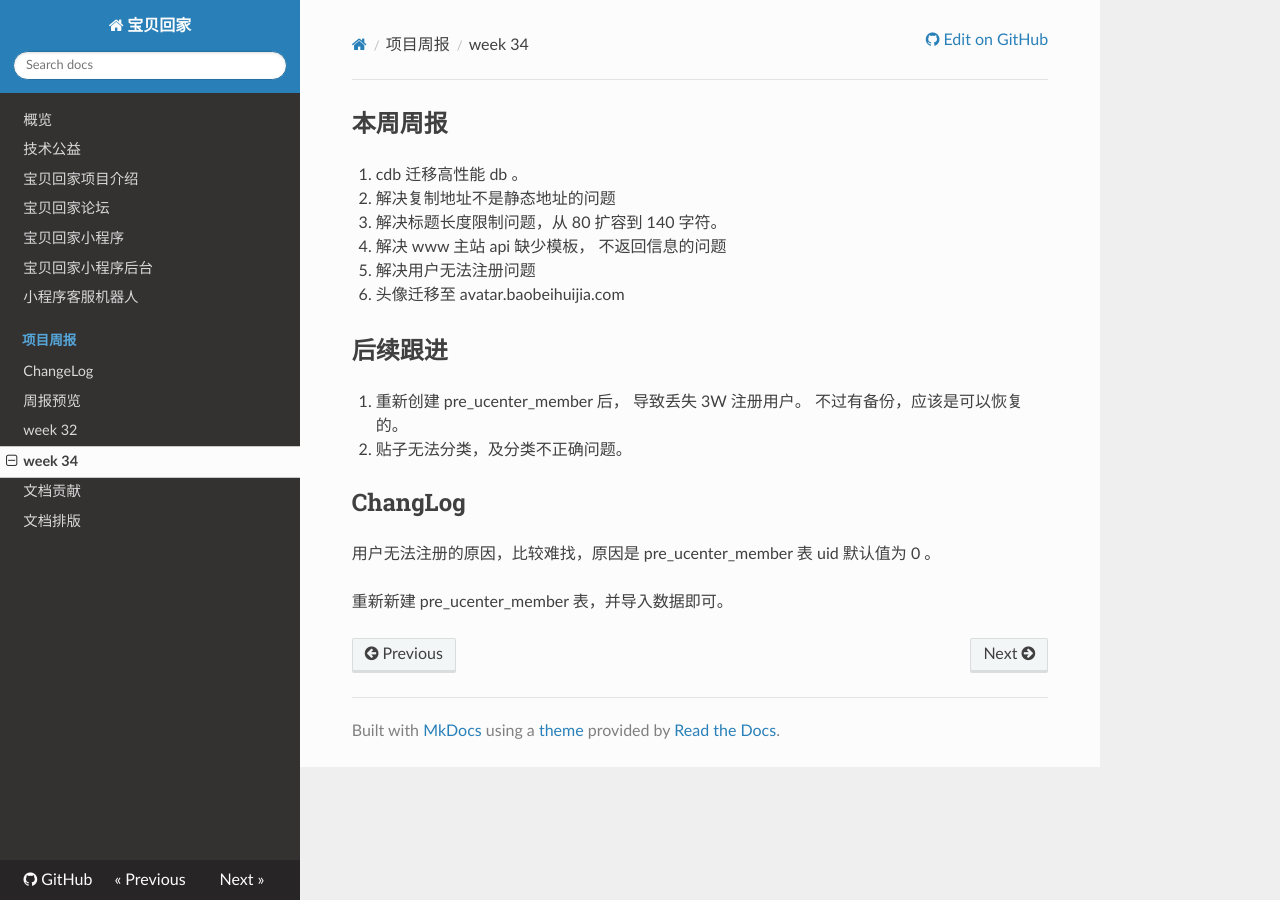
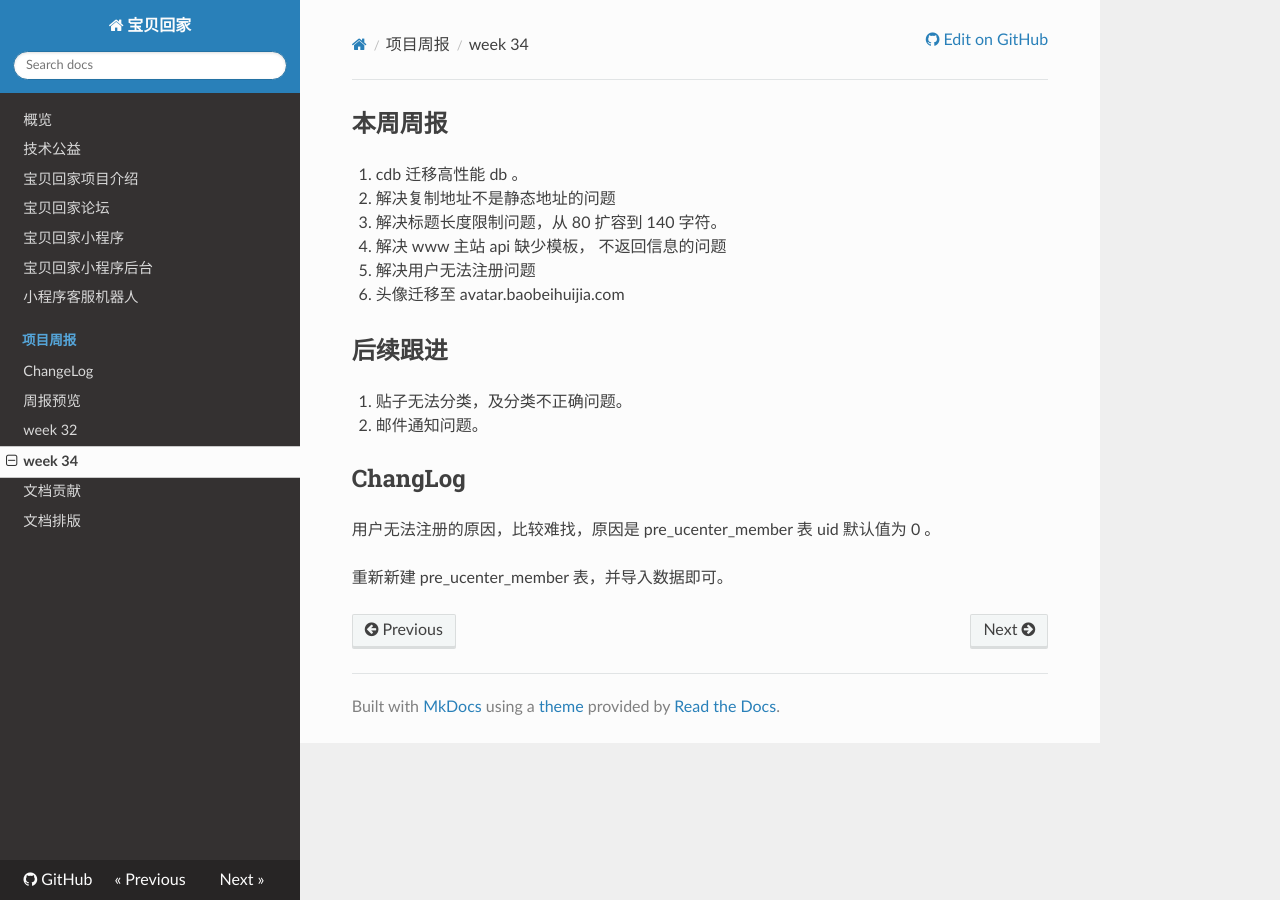
Before and after one commit to bbhj/intro, an MkDocs documentation site: the page built from docs/weekly/2018w34.md, in a window 1280 px wide. Built offline with MkDocs 1.6.1, drawn with Linux system fonts in a browser that asks for light colours; nearby versions of some CDN libraries; old or Windows-style settings are respelled for this version of MkDocs.

Commit message:
modify week34

```diff
--- a/docs/weekly/2018w34.md
+++ b/docs/weekly/2018w34.md
@@ -14,9 +14,9 @@
 
 ##后续跟进##
 
-1. 重新创建 pre_ucenter_member 后， 导致丢失 3W 注册用户。 不过有备份，应该是可以恢复的。
+1.  贴子无法分类，及分类不正确问题。
 
-2. 贴子无法分类，及分类不正确问题。
+2. 邮件通知问题。
 
 ##ChangLog##
 
```
